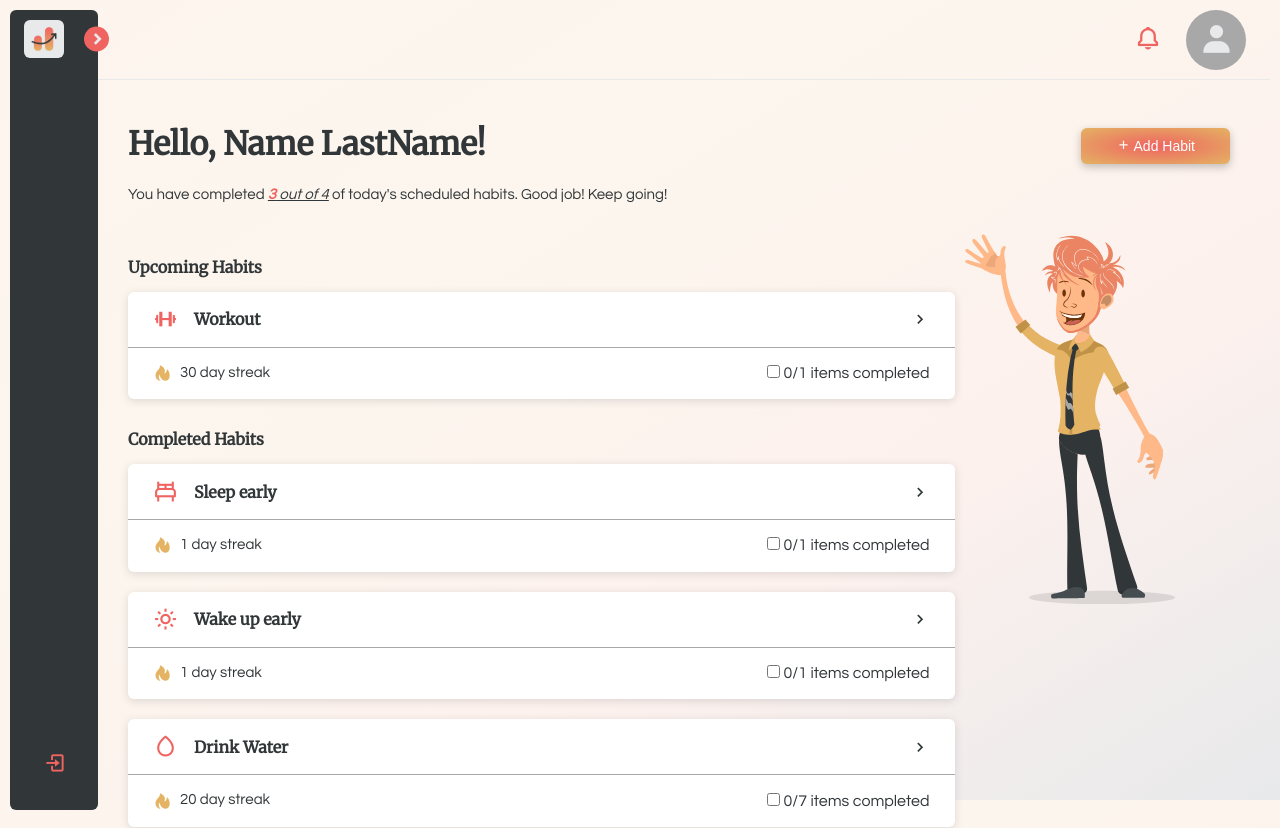
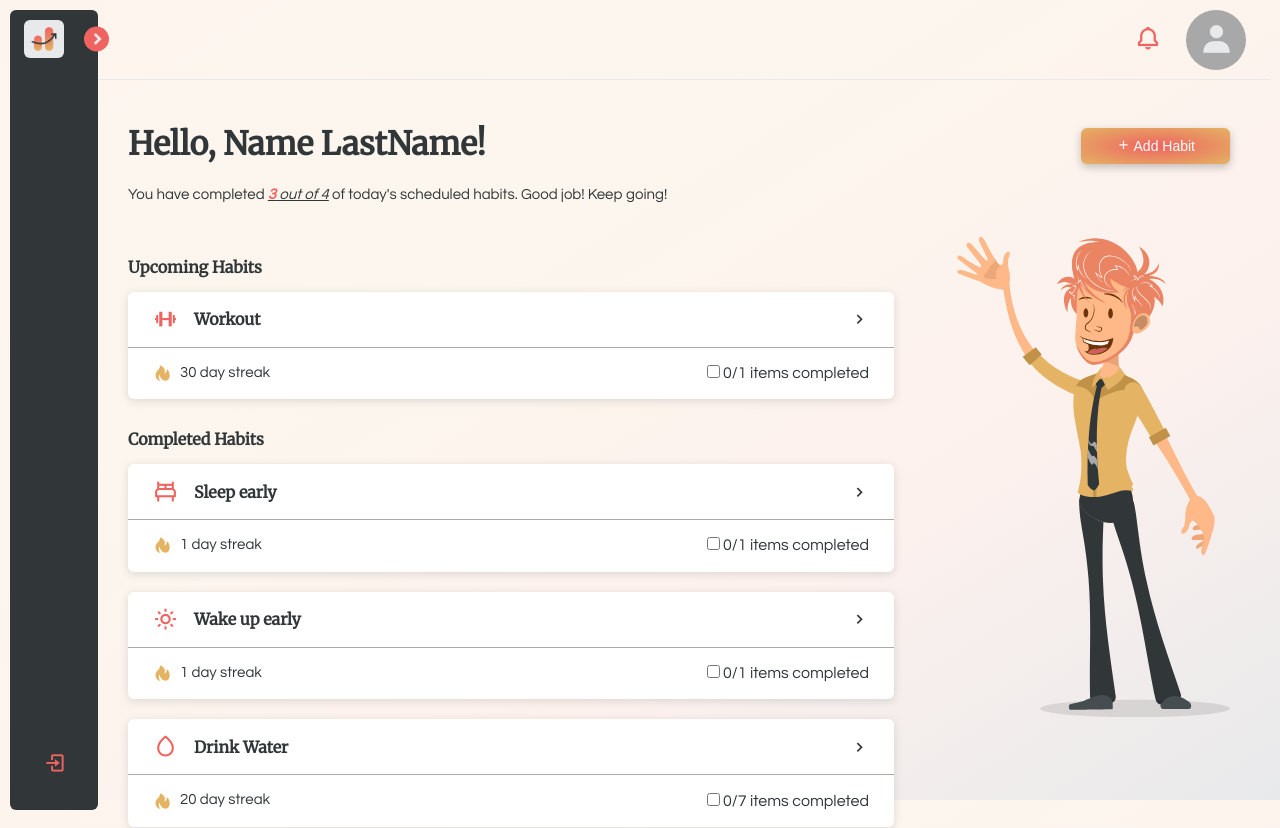
Before and after one commit to s3851446/habithub-frontend, a SvelteKit app in the folder final/habithub-frontend/: page / in a window 1280 px wide. Shown: the top 828 px of the page. Built offline with nearby package versions, Linux system fonts and the light colour scheme; no server answers.

Commit message:
Fixes size of man on dashboard page

```diff
--- a/final/habithub-frontend/src/routes/+page.svelte
+++ b/final/habithub-frontend/src/routes/+page.svelte
@@ -26,8 +26,8 @@
         <h1>Hello, Name LastName!</h1>
         <div class="btn">
             <Button on:click={newHabit}>
-                    <i class='bx bx-plus'></i>
-                    Add Habit
+                <i class='bx bx-plus'></i>
+                Add Habit
             </Button>
         </div>
     </div>
@@ -96,6 +96,7 @@
         flex-flow: row nowrap;
         justify-content: flex-start;
         align-items: flex-start;
+        gap: 50px;
         transition: $trans-05;
         @media all and (max-width: 900px) {
             flex-flow: column nowrap;
@@ -104,7 +105,7 @@
     }
 
     .man {
-        width: 20%;
+        width: 28%;
         transition: $trans-05;
         @media all and (max-width: 900px) {
             width: 25%;
```
